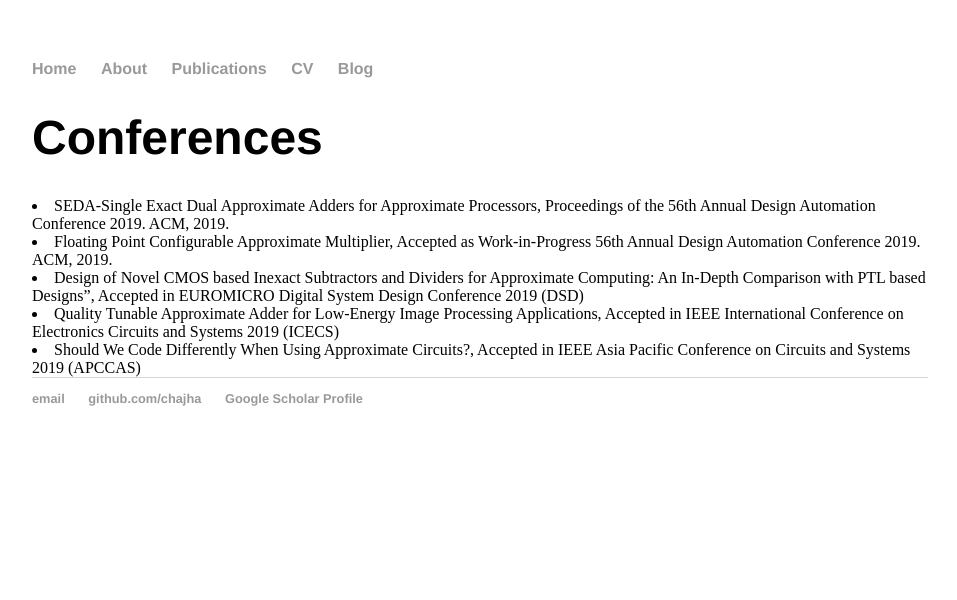
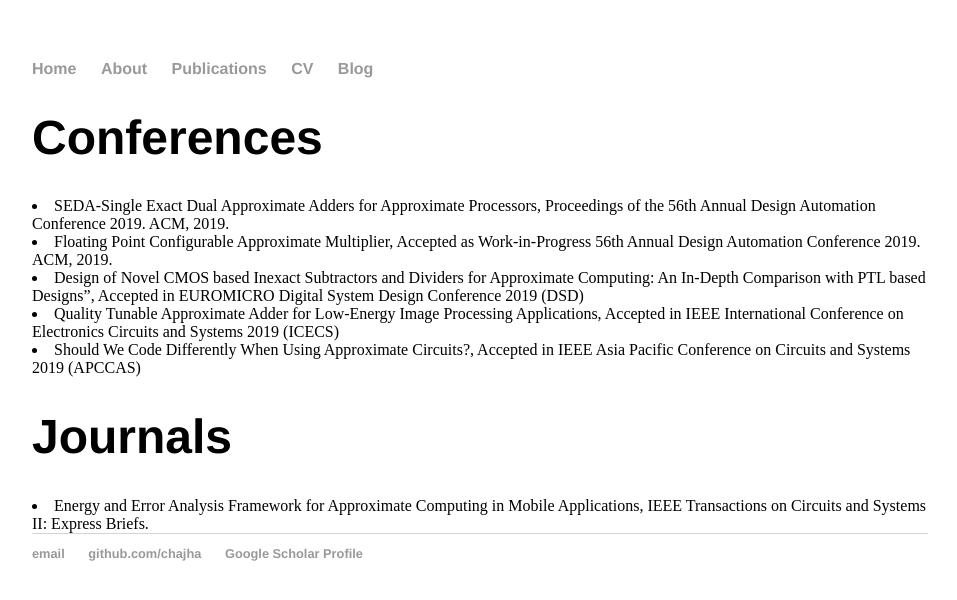
Before and after one commit to chajha/chajha.github.io, a Jekyll site: the page built from pages/publications.html, in a window 1280 px wide. Shown: the top 600 px of the page, without its empty margins (160-1117 px from the left). Built offline with Jekyll 4.4.1, drawn with Linux system fonts in a browser that asks for light colours.

Commit message:
Update publications.html

```diff
--- a/pages/publications.html
+++ b/pages/publications.html
@@ -12,3 +12,9 @@ title: Publications
   <li> Quality Tunable Approximate Adder for Low-Energy Image Processing Applications, Accepted in IEEE International Conference on Electronics Circuits and Systems 2019 (ICECS) </li>
   <li> Should We Code Differently When Using Approximate Circuits?, Accepted in IEEE Asia Pacific Conference on Circuits and Systems 2019 (APCCAS)
 </list>
+
+<h1> Journals </h1>
+
+<list>
+  <li> Energy and Error Analysis Framework for Approximate Computing in Mobile Applications, IEEE Transactions on Circuits and Systems II: Express Briefs. </li>
+</list>
```
